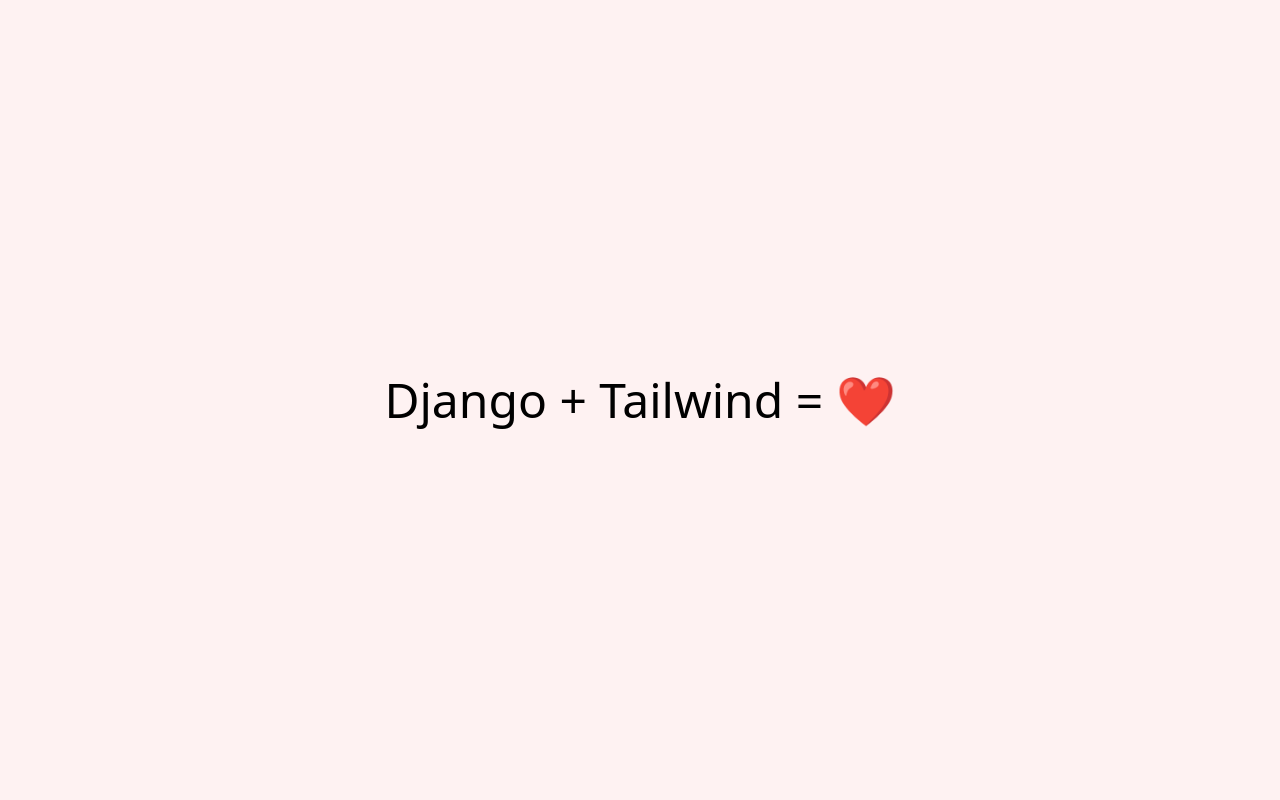
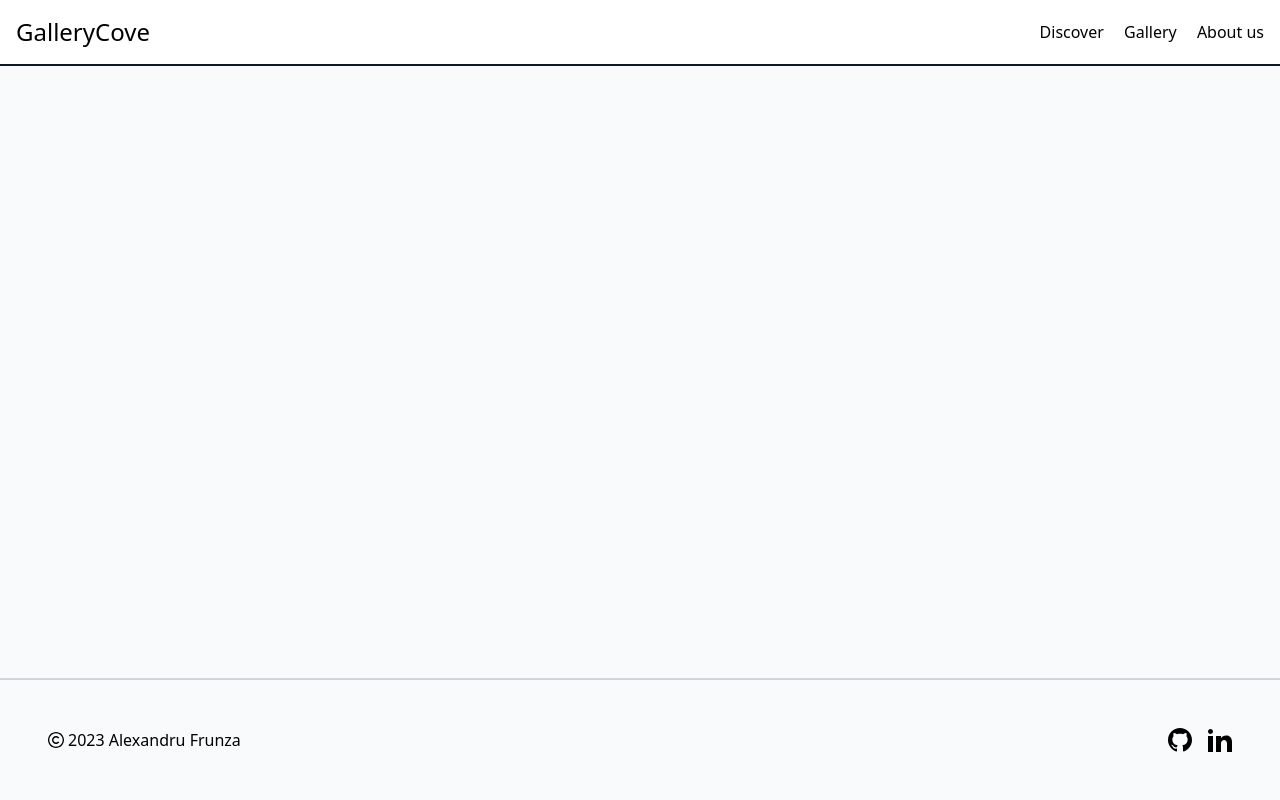
Before and after one commit to alexfrunza/google-python-workshop, a Django app: page / in a window 1280 px wide. Run offline with Django 4.2, Linux system fonts and the light colour scheme; some libraries are stand-ins or nearby versions.

Commit message:
Add navbar and footer

```diff
--- /dev/null
+++ b/GalleryCove/GalleryCove/static/index.css
@@ -0,0 +1,3 @@
+.hidden {
+    display: none;
+}
--- /dev/null
+++ b/GalleryCove/GalleryCove/static/index.js
@@ -0,0 +1,14 @@
+let hamburgerMenuBtn = document.getElementById('hamburger-menu-btn');
+
+let hamburgerMenuShowed = false;
+
+hamburgerMenuBtn.addEventListener('click', (event) => {
+  event.preventDefault();
+  let menu = document.getElementById('hamburger-menu');
+  if (hamburgerMenuShowed === true) {
+    menu.classList.add('hidden');
+  } else {
+    menu.classList.remove('hidden');
+  }
+  hamburgerMenuShowed = !hamburgerMenuShowed;
+});
--- a/GalleryCove/GalleryCove/theme/templates/base.html
+++ b/GalleryCove/GalleryCove/theme/templates/base.html
@@ -5,6 +5,7 @@
 <html lang="en">
 <head>
   <title>{% block title %}{% endblock %}</title>
+  <link rel="stylesheet" href="{% static 'index.css' %}">
   <link rel="shortcut icon" type="image/png" href="{% static 'django.ico' %}"/>
   <meta charset="UTF-8">
 
@@ -18,11 +19,37 @@
   {% tailwind_css %}
 </head>
 
-<body class="bg-gray-50 font-sans leading-normal tracking-normal">
-<div class="container mx-auto">
-  <section class="flex items-center justify-center h-screen bg-red-50">
-    <h1 class="text-5xl">Django + Tailwind = ❤️</h1>
-  </section>
+<body class="bg-gray-50 font-sans leading-normal tracking-normal min-h-screen flex flex-col">
+<nav class="sticky top-0 bg-white flex justify-between items-center p-4 border-b-2 border-gray-900">
+  <a href="/" class="text-2xl"> GalleryCove </a>
+  <div>
+    <a href="/" class="hidden md:inline mr-4"> Discover </a>
+    <a href="/" class="hidden md:inline mr-4"> Gallery </a>
+    <a href="/" class="hidden md:inline"> About us </a>
+  </div>
+  <button id="hamburger-menu-btn" class="h-8 w-8 block md:hidden">
+    <img src="{% static 'iconmonstr-menu-right-lined.svg' %}" alt="menu"/>
+  </button>
+</nav>
+<div id="hamburger-menu" class="sticky top-[calc(4rem+2px)] hidden bg-white">
+  <a href="/" class="block p-4 border-b-2 border-gray-900"> Discover </a>
+  <a href="/" class="block p-4 border-b-2 border-gray-900"> Gallery </a>
+  <a href="/" class="block p-4 border-b-2 border-gray-900"> About us </a>
 </div>
+<footer class="mt-auto p-4 md:p-12 flex items-center justify-between border-t-2 border-gray-300">
+  <div class="flex items-center">
+    <img src="{% static 'iconmonstr-copyright-2.svg' %}" alt="copyright symbol" class="h-4 w-4"/>
+    <span class="ml-1">2023 Alexandru Frunza</span>
+  </div>
+  <div class="flex items-center">
+    <a href="https://github.com/alexfrunza" target="_blank" class="mr-4">
+      <img src="{% static 'iconmonstr-github-1.svg' %}" alt="github" class="h-6 w-6"/>
+    </a>
+    <a href="https://www.linkedin.com/in/alexandrufrunza/" target="_blank">
+      <img src="{% static 'iconmonstr-linkedin-1.svg' %}" alt="linkedin" class="h-6 w-6"/>
+    </a>
+  </div>
+</footer>
+<script type="text/javascript" src="{% static 'index.js' %}"></script>
 </body>
 </html>
```
Also changed, not shown: GalleryCove/GalleryCove/static/iconmonstr-copyright-2.svg (added), GalleryCove/GalleryCove/static/iconmonstr-github-1.svg (added), GalleryCove/GalleryCove/static/iconmonstr-linkedin-1.svg (added), GalleryCove/GalleryCove/static/iconmonstr-menu-right-lined.svg (added).
